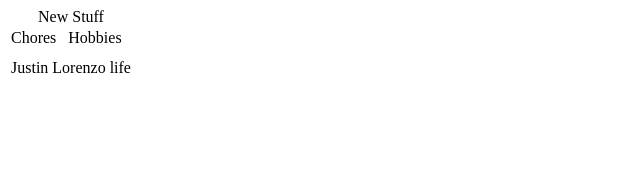
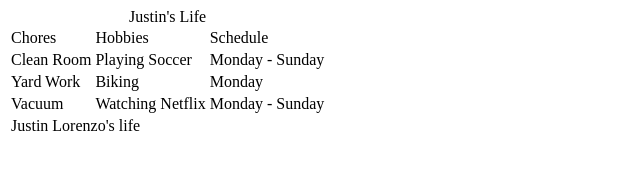
Before and after one commit to JustinLorenzo03/Turn-and-Talk-Table, a plain HTML site: page index.html in a window 1280 px wide. Shown: the whole page, without its empty margins (0-640 px from the left). Drawn offline with Linux system fonts and the light colour scheme.

Commit message:
adding the html page

```diff
--- a/index.html
+++ b/index.html
@@ -1,23 +1,50 @@
+<!DOCTYPE html>
+    <head>
+        <meta charset="utf-8">
+        <meta http-equiv="X-UA-Compatible" content="IE=edge,chrome=1">
+        <title></title>
+        <meta name="description" content="">
+        <meta name="viewport" content="width=device-width">
+
+        <!-- Place favicon.ico and apple-touch-icon.png in the root directory -->
+
+        <link rel="stylesheet" href="css/main.css">
+        <script src="js/vendor/modernizr-2.6.2.min.js"></script>
+    </head>
+    <body>
         <table>
-    <caption>New Stuff</caption>
+            <caption>Justin's Life</caption>
             <thead>
                 <td>Chores</td>
                 <td>Hobbies</td>
+                <td>Schedule</td>
             </thead>
             <tfoot>
                 <tr>
-            <td colspan="3">Justin Lorenzo life</td>
+                    <td colspan="3">Justin Lorenzo's life</td>
                 </tr>
             </tfoot>
             <tbody>
                 <tr>
-            <td></td>
-            <td></td>
+                    <td>Clean Room</td>
+                    <td>Playing Soccer</td>
+                    <td>Monday - Sunday</td>
                 </tr>
                 <tr>
-            <td></td>
-            <td></td>
+                    <td>Yard Work</td>
+                    <td>Biking</td>
+                    <td>Monday</td>
+                </tr>
+                <tr>
+                    <td>Vacuum</td>
+                    <td>Watching Netflix</td>
+                    <td>Monday - Sunday</td>
                 </tr>
 
             </tbody>
         </table>
+
+
+
+    </body>
+</html>
```
Lines whose indentation alone changed are shown as unchanged.
